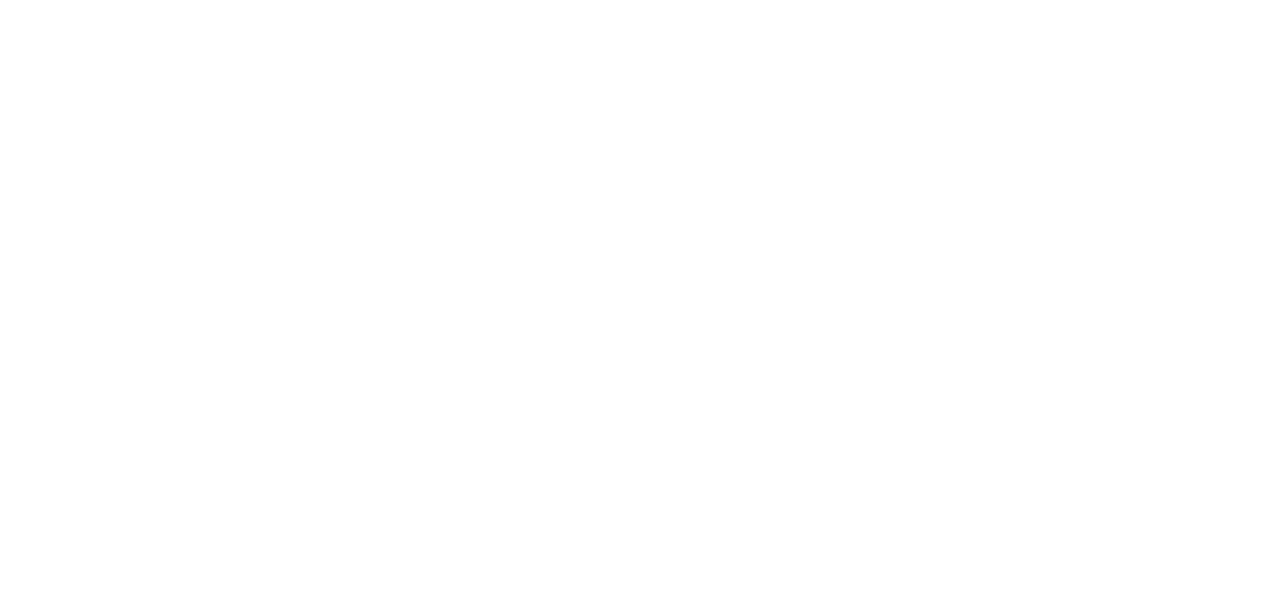
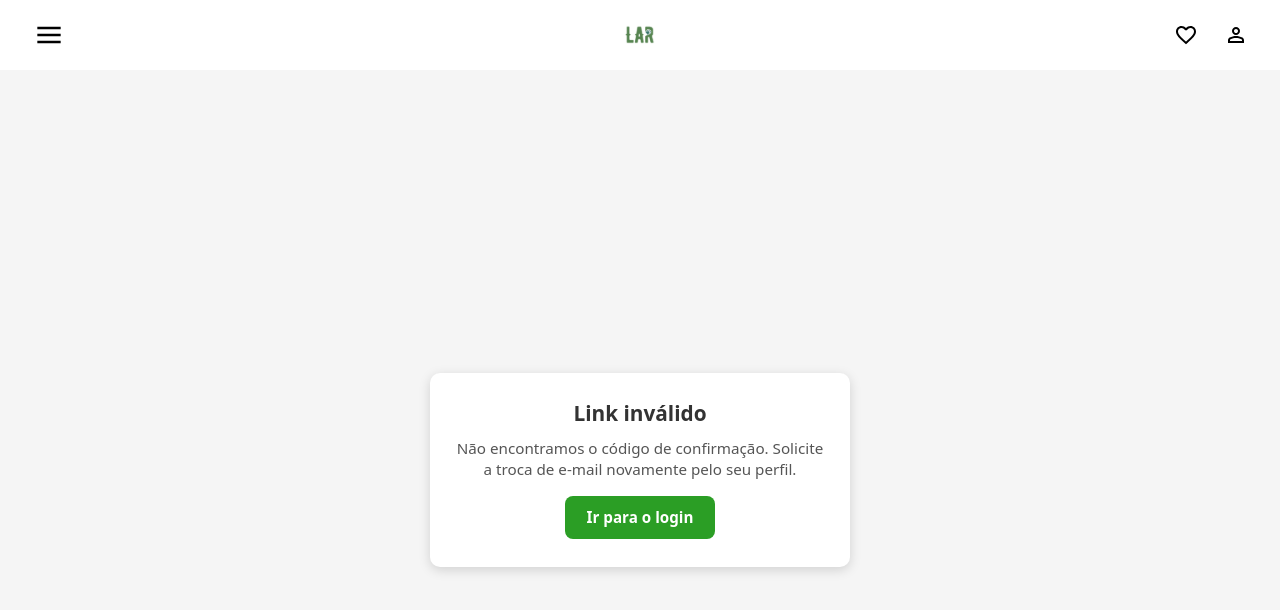
Before and after one commit to Leonardo-do-Playstation/L.A.R_Repository, an Angular app in the folder LAR_Frontend/: page /confirmar-email in a window 1280 px wide. Before the commit this address led to /. Shown: the top 610 px of the page. Built offline with nearby package versions, Linux system fonts and the light colour scheme.

Commit message:
feat(FE-104): criar página de confirmação de troca de e-mail e rota /confirmar-email

```diff
--- a/LAR_Frontend/src/app/app.routes.ts
+++ b/LAR_Frontend/src/app/app.routes.ts
@@ -203,6 +203,14 @@ export const routes: Routes = [
   },
 
   {
+    path: 'confirmar-email',
+    loadComponent: () =>
+      import('./pages/confirmar-email/confirmar-email.component').then(
+        (m) => m.ConfirmarEmailComponent,
+      ),
+  },
+
+  {
     path: 'aguardando-aprovacao',
     loadComponent: () =>
       import('./pages/aguardando-aprovacao/aguardando-aprovacao.component').then(
--- /dev/null
+++ b/LAR_Frontend/src/app/pages/confirmar-email/confirmar-email.component.css
@@ -0,0 +1,70 @@
+.confirmar-email {
+  display: flex;
+  align-items: center;
+  justify-content: center;
+  min-height: 100vh;
+  padding: 20px;
+  background: #f5f5f5;
+  box-sizing: border-box;
+}
+
+.confirmar-email__caixa {
+  width: min(100%, 420px);
+  padding: 28px 24px;
+  border-radius: 10px;
+  background: #fff;
+  box-shadow: 0 3px 12px rgba(0, 0, 0, 0.15);
+  text-align: center;
+}
+
+.confirmar-email__caixa h1 {
+  margin: 0 0 12px;
+  color: #333;
+  font-size: 1.3rem;
+  font-weight: 800;
+}
+
+.confirmar-email__caixa p {
+  margin: 0 0 16px;
+  color: #555;
+  font-size: 0.95rem;
+  line-height: 1.4;
+}
+
+.confirmar-email__erro {
+  margin-bottom: 14px;
+  padding: 10px 12px;
+  border-radius: 7px;
+  background: #fff3f3;
+  color: #b42323;
+  font-size: 0.85rem;
+}
+
+.confirmar-email__botao {
+  display: inline-block;
+  padding: 10px 22px;
+  border: none;
+  border-radius: 8px;
+  background: #2b9e25;
+  color: #fff;
+  font-size: 0.95rem;
+  font-weight: 700;
+  text-decoration: none;
+  cursor: pointer;
+}
+
+.confirmar-email__botao:hover {
+  background: #24851f;
+}
+
+.confirmar-email__botao:disabled {
+  opacity: 0.6;
+  cursor: not-allowed;
+}
+
+.confirmar-email__cancelar {
+  display: block;
+  margin-top: 14px;
+  color: #777;
+  font-size: 0.85rem;
+}
--- /dev/null
+++ b/LAR_Frontend/src/app/pages/confirmar-email/confirmar-email.component.html
@@ -0,0 +1,51 @@
+<section class="confirmar-email">
+
+    <div class="confirmar-email__caixa">
+
+        @if (concluido) {
+
+        <h1>E-mail alterado</h1>
+
+        <p>
+            O e-mail da sua conta foi atualizado. Entre novamente usando o novo e-mail.
+        </p>
+
+        <a routerLink="/login" class="confirmar-email__botao">
+            Ir para o login
+        </a>
+
+        } @else if (!token) {
+
+        <h1>Link inválido</h1>
+
+        <p>
+            Não encontramos o código de confirmação. Solicite a troca de e-mail novamente pelo seu perfil.
+        </p>
+
+        <a routerLink="/login" class="confirmar-email__botao">
+            Ir para o login
+        </a>
+
+        } @else {
+
+        <h1>Confirmar troca de e-mail</h1>
+
+        <p>
+            Ao confirmar, o e-mail da sua conta será alterado e você precisará entrar novamente com o novo e-mail.
+        </p>
+
+        @if (erro) {
+        <div class="confirmar-email__erro">{{ erro }}</div>
+        }
+
+        <button type="button" class="confirmar-email__botao" (click)="confirmar()" [disabled]="processando">
+            {{ processando ? 'Processando...' : 'Confirmar troca' }}
+        </button>
+
+        <a routerLink="/home" class="confirmar-email__cancelar">
+            Cancelar
+        </a>
+
+        }
+    </div>
+</section>
--- /dev/null
+++ b/LAR_Frontend/src/app/pages/confirmar-email/confirmar-email.component.ts
@@ -0,0 +1,56 @@
+import { Component, OnInit, inject } from '@angular/core';
+import { ActivatedRoute, RouterLink } from '@angular/router';
+import { HttpErrorResponse } from '@angular/common/http';
+
+import { AuthService } from '../../services/auth.service';
+import { ContaService } from '../../services/conta.service';
+
+@Component({
+  selector: 'app-confirmar-email',
+  standalone: true,
+  imports: [RouterLink],
+  templateUrl: './confirmar-email.component.html',
+  styleUrl: './confirmar-email.component.css',
+})
+export class ConfirmarEmailComponent implements OnInit {
+  private readonly route = inject(ActivatedRoute);
+  private readonly contaService = inject(ContaService);
+  private readonly authService = inject(AuthService);
+
+  token = '';
+
+  processando = false;
+  concluido = false;
+  erro = '';
+
+  ngOnInit(): void {
+    this.route.queryParamMap.subscribe((params) => {
+      this.token = params.get('token') ?? '';
+    });
+  }
+
+  confirmar(): void {
+    if (!this.token || this.processando) {
+      return;
+    }
+
+    this.processando = true;
+    this.erro = '';
+
+    this.contaService.confirmarTrocaEmail(this.token).subscribe({
+      next: () => {
+        this.processando = false;
+        this.concluido = true;
+
+        this.authService.limparToken();
+      },
+
+      error: (erro: HttpErrorResponse) => {
+        this.processando = false;
+        this.erro =
+          erro.error?.mensagem ??
+          'Não foi possível confirmar a troca de e-mail.';
+      },
+    });
+  }
+}
```
Also changed, not shown: 1 other file (tests, documents, lock files or other folders).
